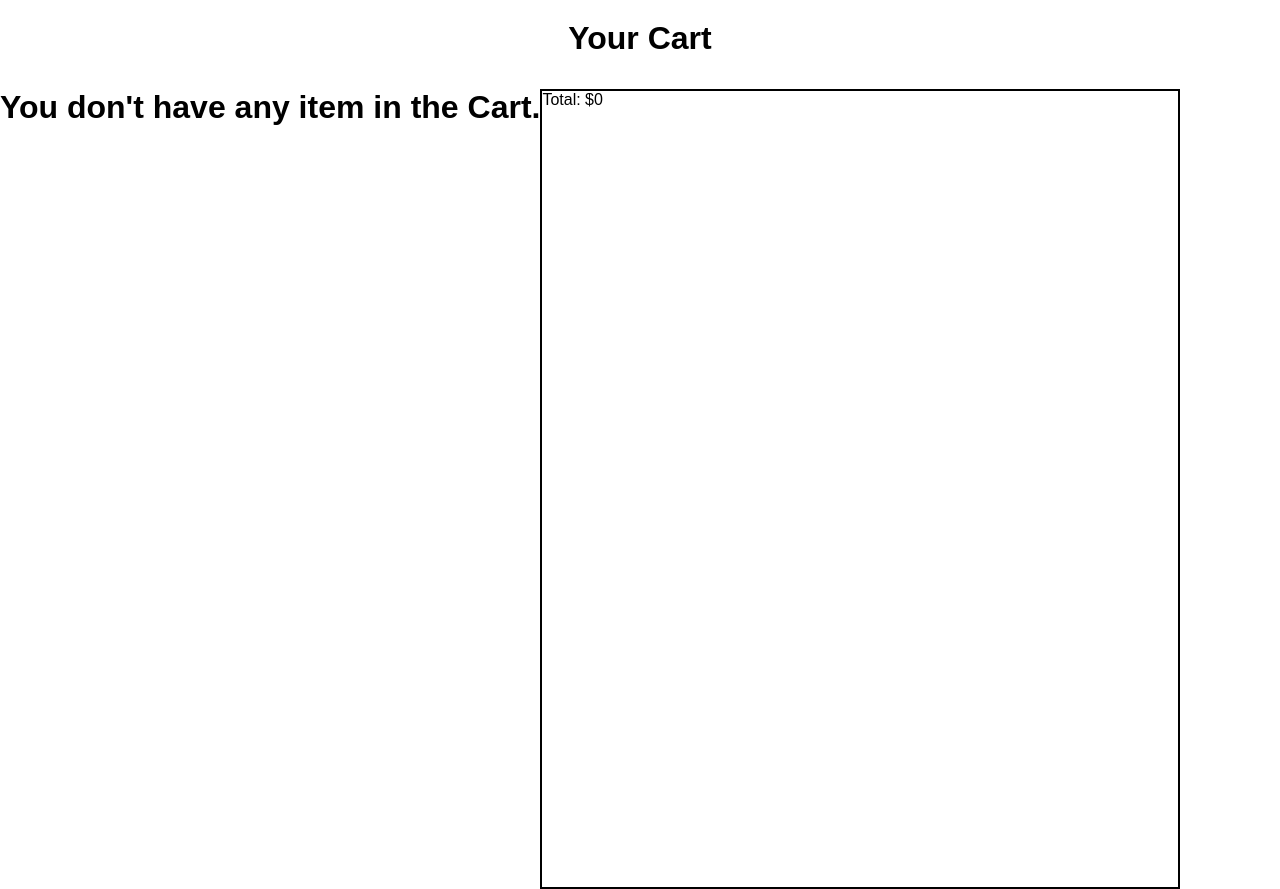
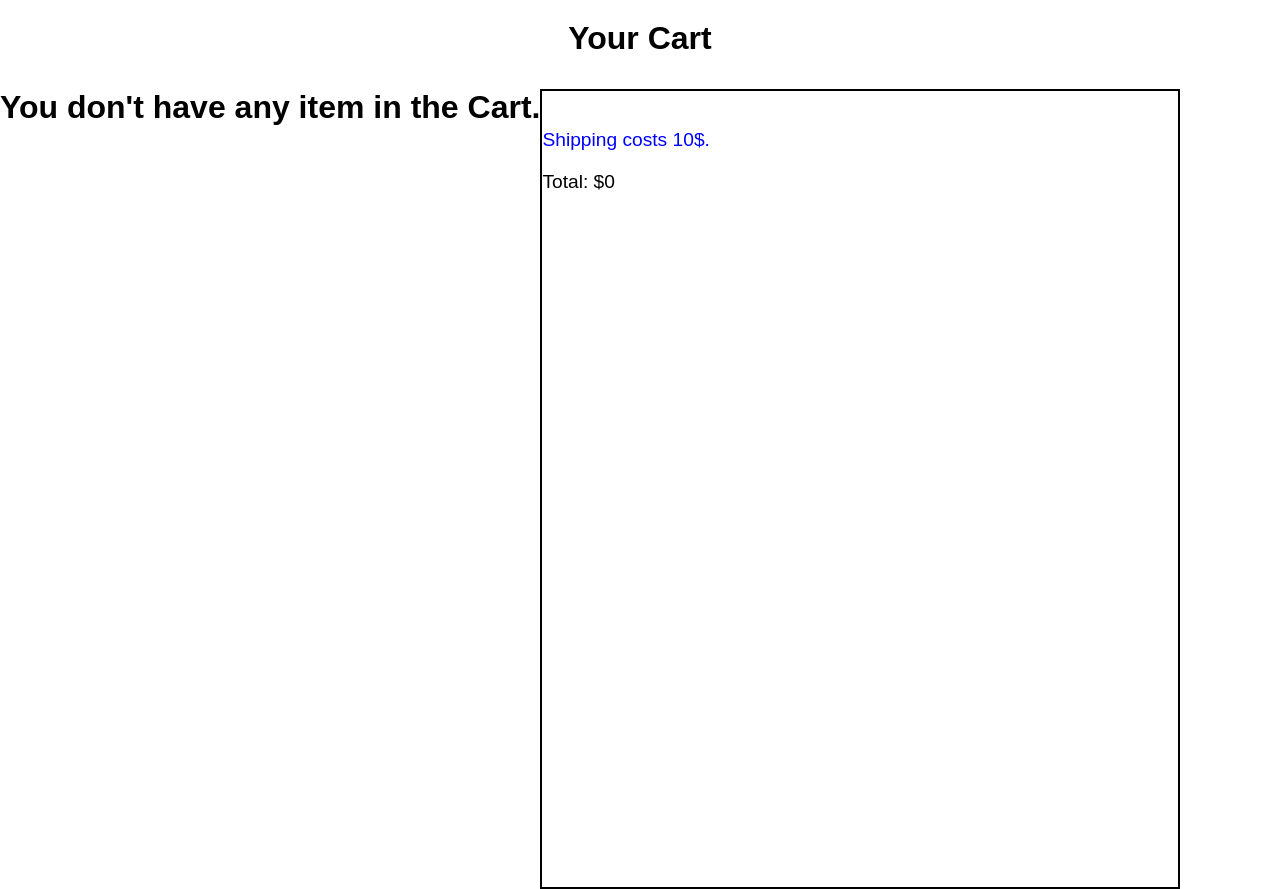
Before and after one commit to BlitzBlitz/intern-e-commerce, a website: page Cart2.html in a window 1280 px wide. Drawn offline with Linux system fonts and the light colour scheme.

Commit message:
disply shipping messge

```diff
--- a/Cart2.css
+++ b/Cart2.css
@@ -25,6 +25,10 @@
 }
 .right-part {
   display: flex;
+  flex-direction: column;
+  align-items: flex-start;
+  padding-top: 2em;
+  font-size: larger;
   width: 50%;
   border: 2px solid black;
 }
@@ -104,3 +108,7 @@
   text-align: center;
   margin-top: 20px;
 }
+.free-shipping {
+  padding-bottom: 20px;
+  color: blue;
+}
--- a/Cart2.js
+++ b/Cart2.js
@@ -131,6 +131,7 @@ function calculateAndDisplayTotalPrice() {
   total = calculateCartTotal(cart);
   const totalPriceSpan = document.querySelector(".total");
   totalPriceSpan.innerText = `Total: $${total}`;
+  displayShippingMessage(total);
 }
 calculateAndDisplayTotalPrice();
 
@@ -139,3 +140,13 @@ calculateAndDisplayTotalPrice();
 // select shipping message element
 //diplay message
 // call the function inside the calculateAndDisplayTotalPrice
+function displayShippingMessage(calculateAndDisplayTotalPrice) {
+  const shippingMessageElement = document.querySelector(".free-shipping");
+  if (total > 100) {
+    shippingMessageElement.innerText = "Shipping is free!";
+  } else {
+    shippingMessageElement.innerText = "Shipping costs 10$.";
+  }
+}
+
+calculateAndDisplayTotalPrice();
```
